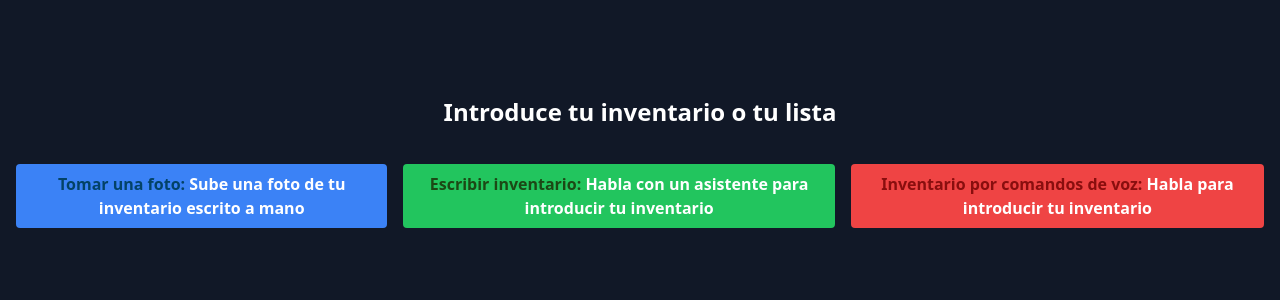
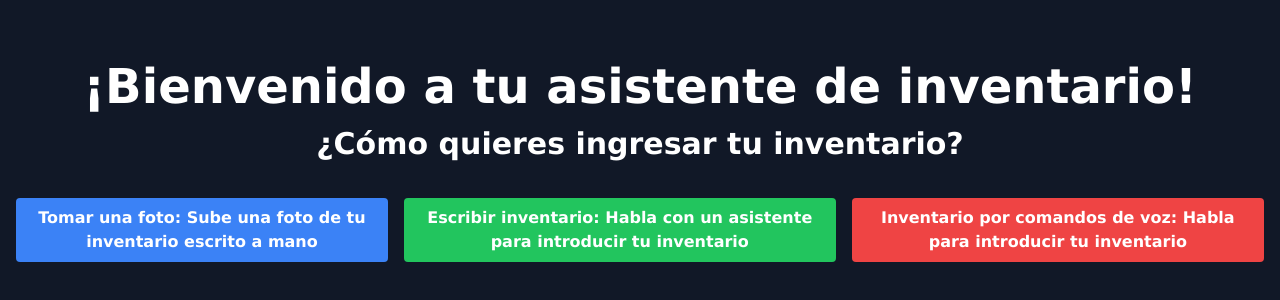
Before and after one commit to sofia-lpz/hackmx6, a React (Vite) app in the folder mit/: page / in a window 1280 px wide. Shown: the part 238-538 px from the top of the page. Built offline with nearby package versions, Linux system fonts and the light colour scheme.

Commit message:
accessibility changes to main page

```diff
--- a/mit/src/Inventario.jsx
+++ b/mit/src/Inventario.jsx
@@ -6,25 +6,26 @@ function Inventario() {
 
   return (
     <div className="flex flex-col items-center justify-center h-screen text-center bg-gray-900 p-4">
-      <h1 className="text-2xl font-bold text-white mb-4">Introduce tu inventario o tu lista</h1>
+      <h1 className="text-5xl font-bold text-white mb-4 py-30">¡Bienvenido a tu asistente de inventario!</h1>
+      <h1 className="text-3xl font-bold text-white mb-4">¿Cómo quieres ingresar tu inventario?</h1>
       <div className="flex flex-col sm:flex-row gap-4 mt-5">
         <button
           className="bg-blue-500 hover:bg-blue-700 text-white font-bold py-2 px-3 rounded w-full sm:w-auto"
           onClick={() => alert('Mock: Take a picture of your inventory note')}
         >
-          <b style={{ color: ' #034267 '}}>Tomar una foto:</b> Sube una foto de tu inventario escrito a mano
+          <b>Tomar una foto:</b> Sube una foto de tu inventario escrito a mano
         </button>
         <button
           className="bg-green-500 hover:bg-green-700 text-white font-bold py-2 px-4 rounded w-full sm:w-auto"
           onClick={() => navigate('/messages')}
         >
-          <b style={{ color: ' #1c4815 '}}>Escribir inventario:</b> Habla con un asistente para introducir tu inventario
+          <b>Escribir inventario:</b> Habla con un asistente para introducir tu inventario
         </button>
         <button
           className="bg-red-500 hover:bg-red-700 text-white font-bold py-2 px-4 rounded w-full sm:w-auto"
           onClick={() => alert('Mock: Input inventory through voice commands')}
         >
-          <b style={{ color: ' #890e0e '}}>Inventario por comandos de voz:</b> Habla para introducir tu inventario
+          <b>Inventario por comandos de voz:</b> Habla para introducir tu inventario
         </button>
       </div>
     </div>
--- a/mit/tailwind.config.js
+++ b/mit/tailwind.config.js
@@ -6,6 +6,9 @@ module.exports = {
   ],
   theme: {
     extend: {
+      fontFamily: {
+        'sans': ['Verdana', 'Geneva', 'sans-serif']
+        },
       screens: {
         'xs': '480px', // extra small devices
         'sm': '640px', // small devices
```
